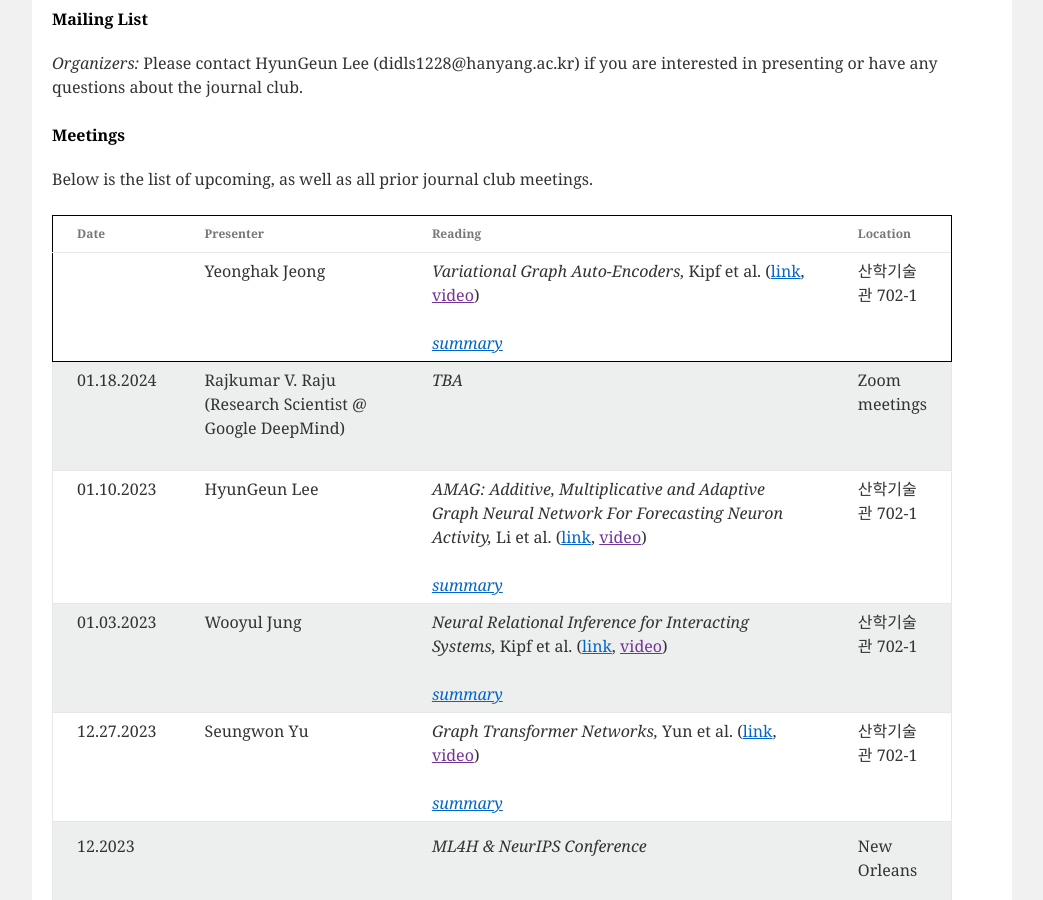
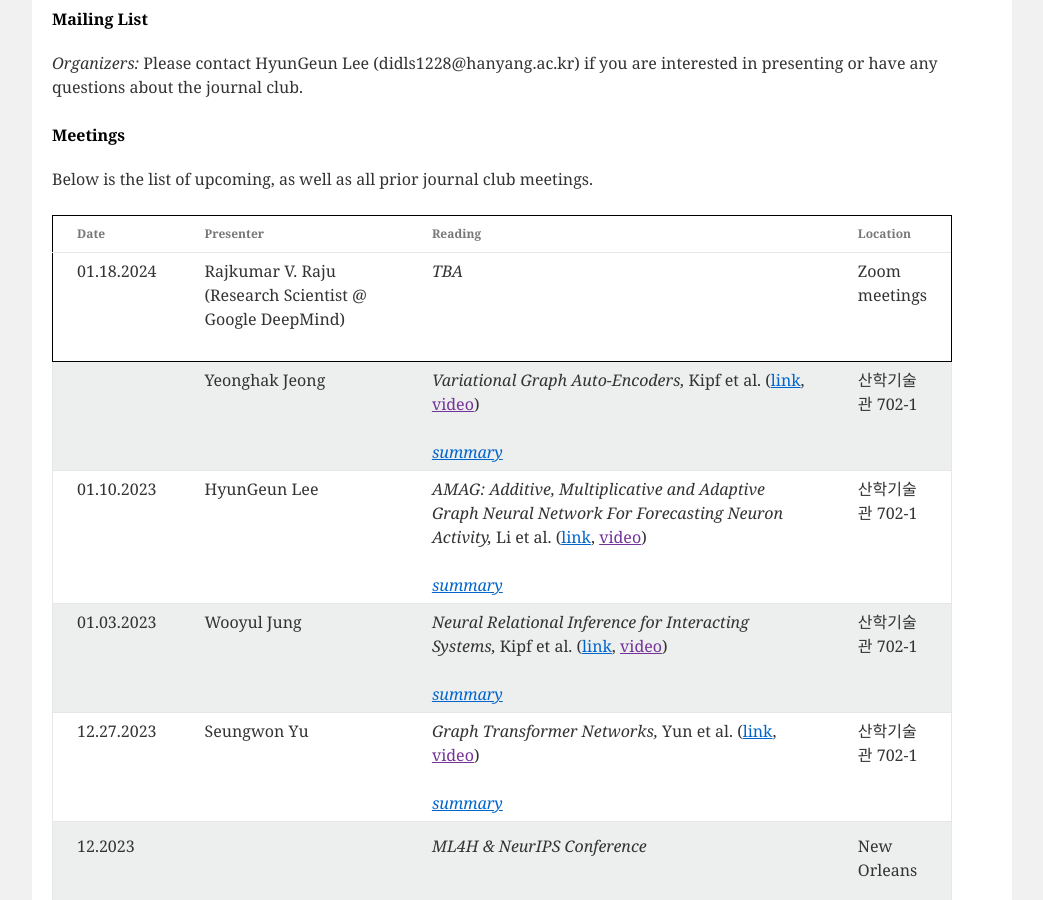
Before and after one commit to niai-lab/GraphML-JC, a Jekyll site: the page built from index.html, in a window 1280 px wide and 900 px high, scrolled down 679 px. Shown: the whole window, without its empty margins (118-1161 px from the left). Built offline with Jekyll 4.4.1, drawn with Linux system fonts in a browser that asks for light colours; part of the change alters nothing that is shown.

```diff
--- a/_data/meeting_info.yml
+++ b/_data/meeting_info.yml
@@ -1,3 +1,11 @@
+- presenter: Rajkumar V. Raju (Research Scientist @ Google DeepMind)
+  date: 01.18.2024
+  paper: TBA
+  authors:
+  url: "None"
+  location: "Zoom meetings"
+  summary:
+
 - presenter: Yeonghak Jeong
   data: 01.17.2024
   paper: "Variational Graph Auto-Encoders"
@@ -5,14 +13,6 @@
   url: https://arxiv.org/abs/1611.07308
   location: "산학기술관 702-1"
   summary: >
-
-- presenter: Rajkumar V. Raju (Research Scientist @ Google DeepMind)
-  date: 01.18.2024
-  paper: TBA
-  authors:
-  url: "None"
-  location: "Zoom meetings"
-  summary:
 
 - presenter: HyunGeun Lee
   date: 01.10.2023
```
